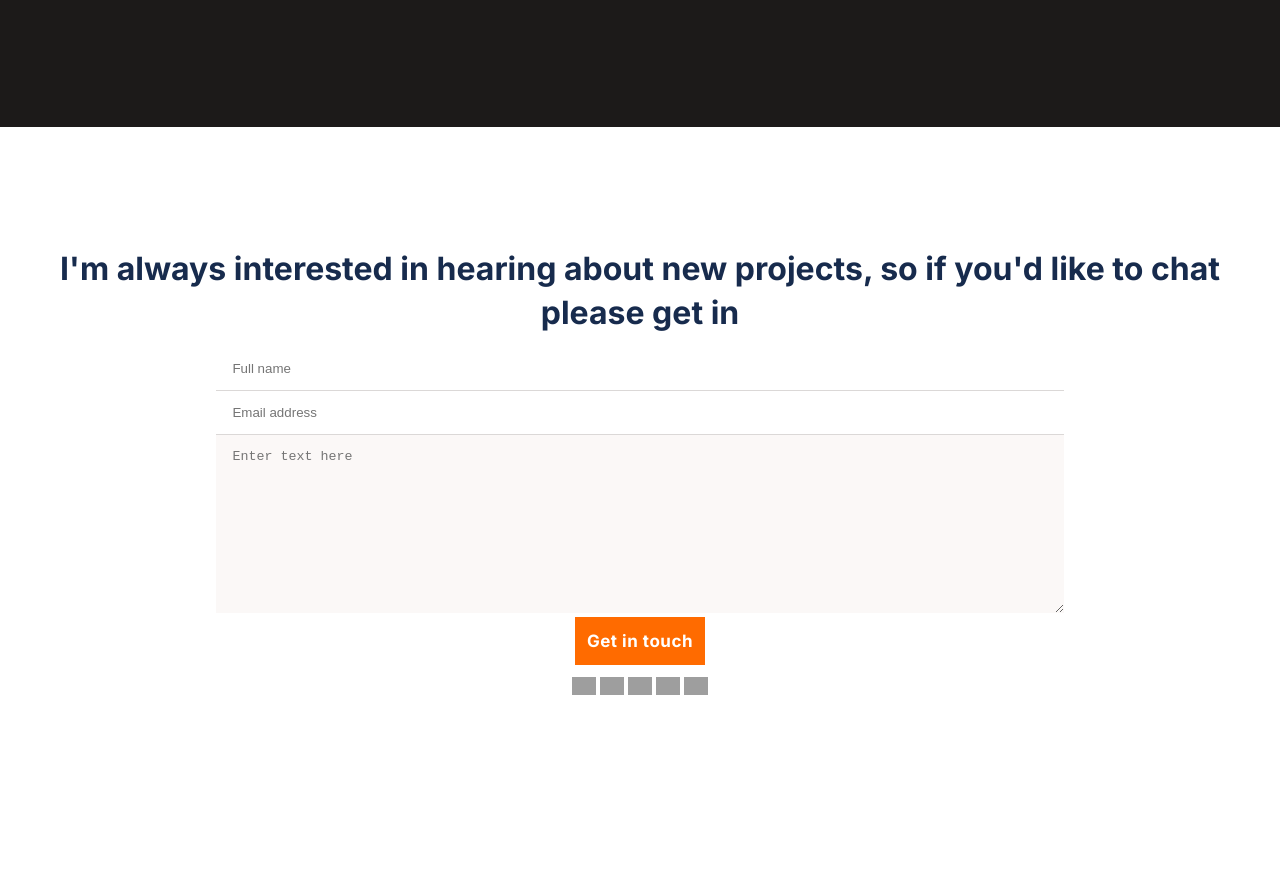
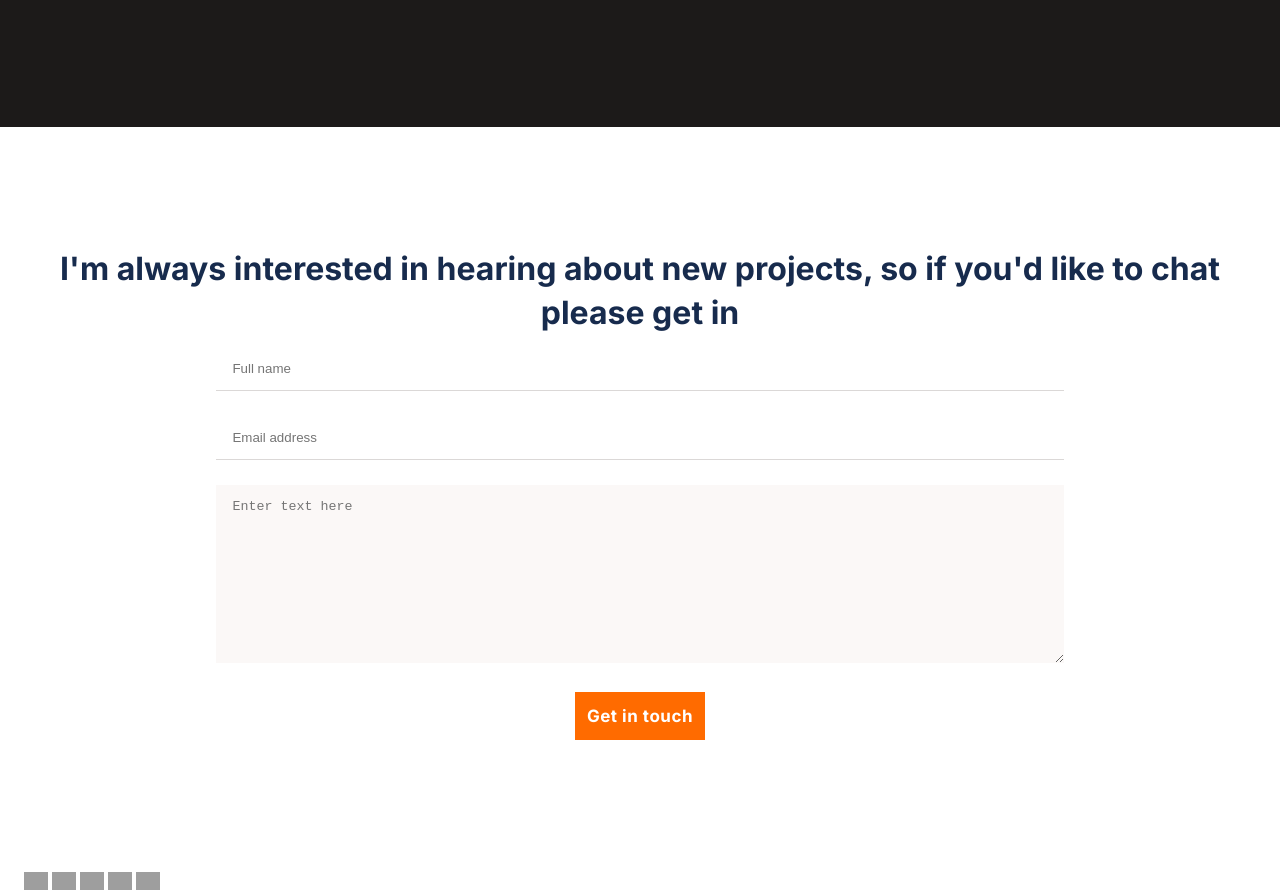
Before and after one commit to anagudelogu/cr-trials-contact-form, a website: page index.html in a window 1280 px wide. Shown: the part 6580-7474 px from the top of the page. Before the commit the page ends 7279 px from the top, so only its background shows below. Drawn offline with Linux system fonts and the light colour scheme; grey boxes are pictures that could not be loaded.

Commit message:
Implement requested changes

```diff
--- a/css/main.css
+++ b/css/main.css
@@ -356,6 +356,7 @@ li {
   padding: 14px 16px;
   border: none;
   border-bottom: 1px solid #dbd8d7;
+  margin-bottom: 25px;
 }
 
 .contact-email {
@@ -363,6 +364,7 @@ li {
   padding: 14px 16px;
   border: none;
   border-bottom: 1px solid #dbd8d7;
+  margin-bottom: 25px;
 }
 
 .contact-text {
@@ -370,6 +372,7 @@ li {
   padding: 14px 16px;
   border: none;
   background-color: #fbf8f7;
+  margin-bottom: 25px;
 }
 
 .contact-submit {
@@ -387,3 +390,8 @@ li {
   outline: none;
   border: none;
 }
+
+.social-media {
+  margin-top: 120px;
+  width: 100%;
+}
--- a/index.html
+++ b/index.html
@@ -289,12 +289,12 @@
           </ul>
         </div>
       </div>
-      <div class="contact">
+      <section class="contact">
         <p class="contact-header">I'm always interested in hearing about new projects, so if you'd like to chat please get in</p>
         <form action="#" class="contact-form">
-          <input type="text" class="contact-name" placeholder="Full name" required>
+          <input type="text" class="contact-name" placeholder="Full name" maxlength="500" required>
           <input type="email" class="contact-email" placeholder="Email address" required>
-          <textarea name="text" cols="30" rows="10" class="contact-text" placeholder="Enter text here"></textarea>
+          <textarea name="text" cols="30" rows="10" class="contact-text" placeholder="Enter text here" maxlength="50" required></textarea>
           <button type="submit" class="contact-submit">Get in touch</button>
         </form>
         <div class="social-media">
@@ -304,7 +304,7 @@
           <img src="https://simpleicons.now.sh/twitter/505F79" alt="" width="24">
           <img src="https://simpleicons.now.sh/medium/505F79" alt="" width="24">
         </div>
-      </div>
+      </section>
     </main>
 
     <script
```
